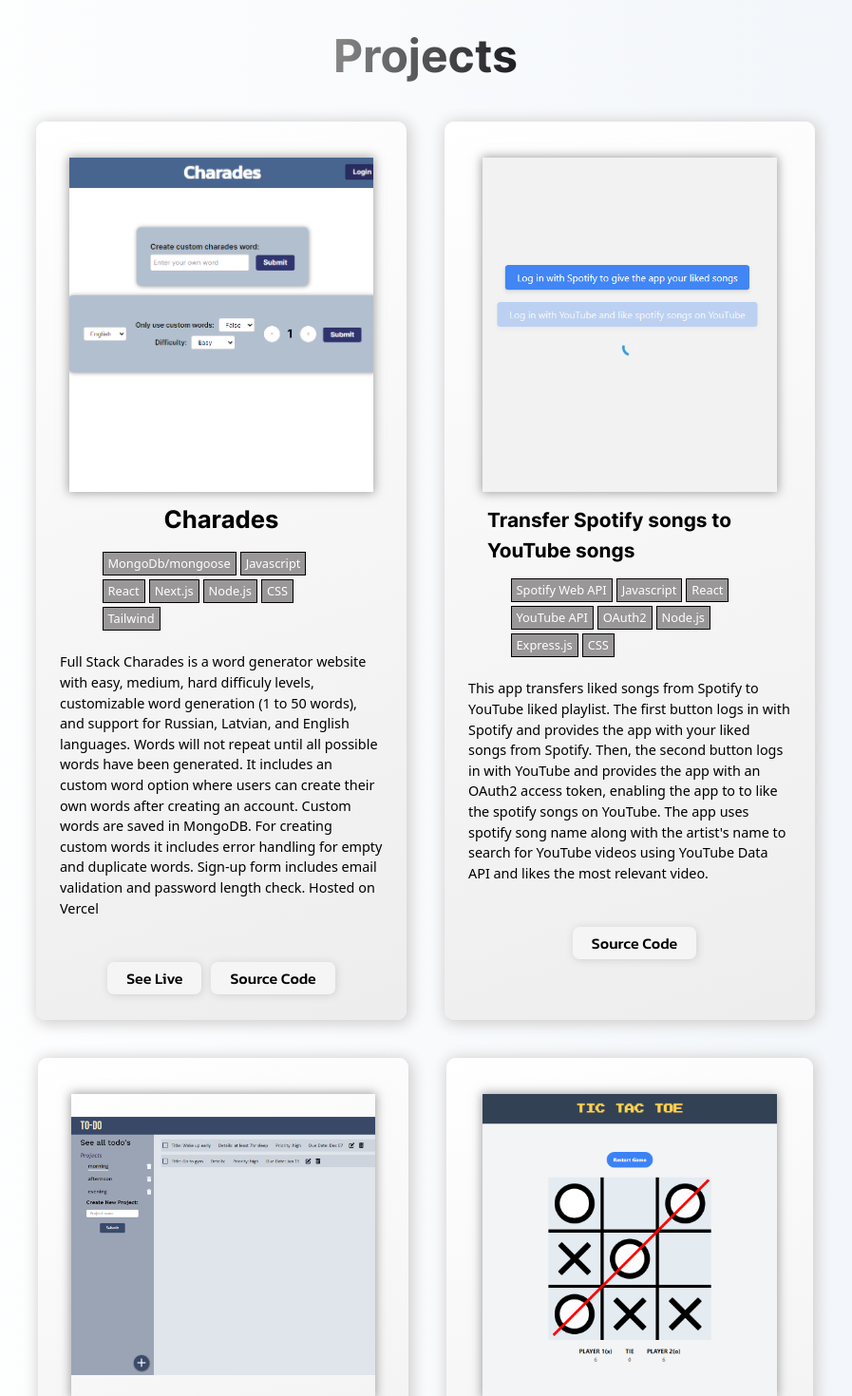
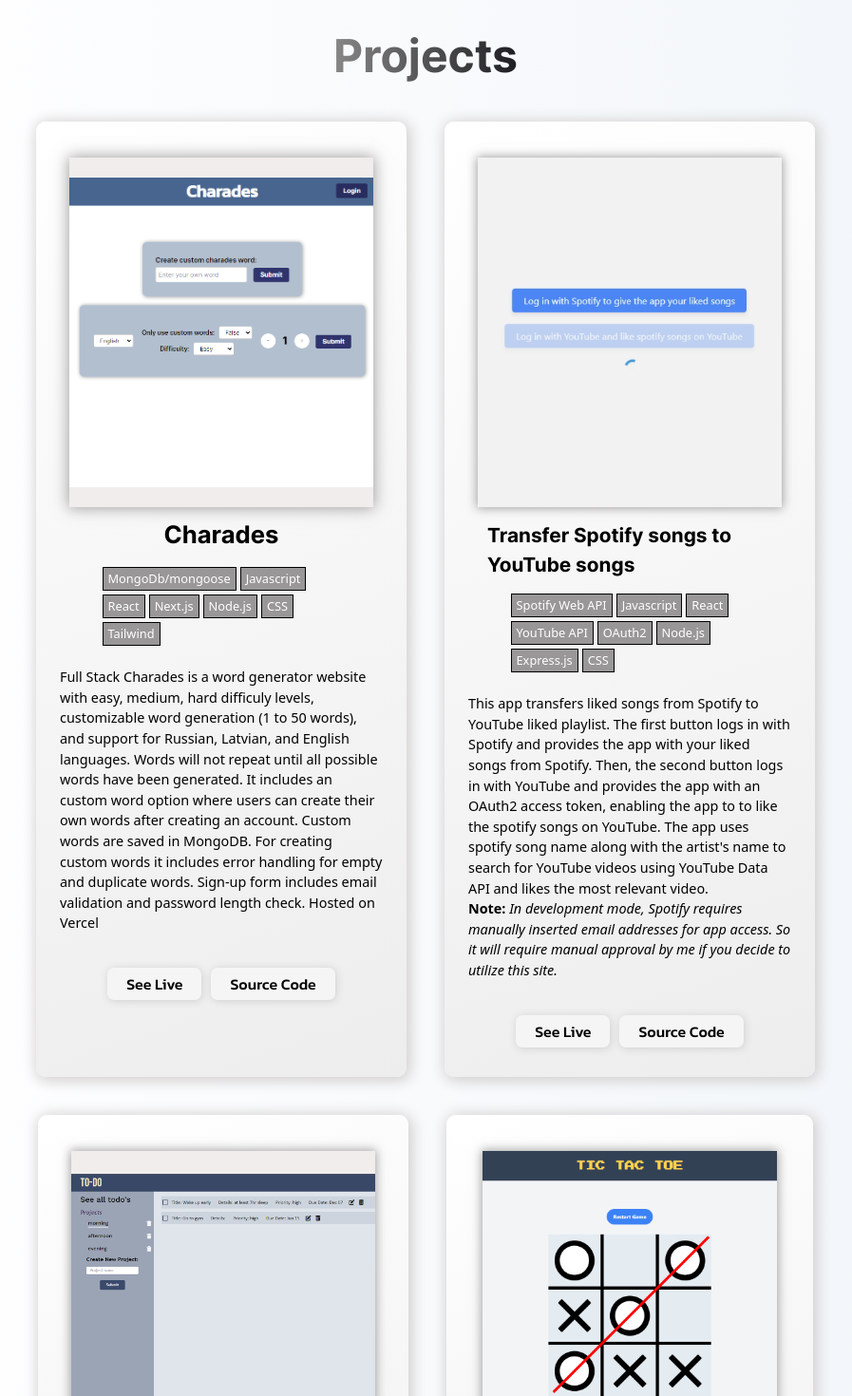
Before and after one commit to LukaTm/Portfolio, a React (Create React App) app: page / in a window 1280 px wide. Shown: the part 1480-2950 px from the top of the page at 95% size, without its empty margins (192-1089 px from the left). Built offline with nearby package versions, Linux system fonts and the light colour scheme.

Commit message:
Project Photo Adjustments

```diff
--- a/src/components/Projecets.module.css
+++ b/src/components/Projecets.module.css
@@ -77,7 +77,7 @@
 
     /* box-shadow: h-shadow v-shadow blur spread color */
     box-shadow: 2px 2px 15px 2px rgb(209, 205, 205);
-    padding: 5px 5px 60px 5px;
+    padding: 5px 5px 80px 5px;
 
     opacity: 0;
     transform: translateY(40px);
@@ -112,7 +112,6 @@
     text-decoration: none;
     font-family: my-custom-font2;
     box-shadow: 1px 1px 8px 0px rgb(207, 207, 207);
-    margin-top: 10px;
 }
 
 .btnSourceCode {
@@ -129,7 +128,6 @@
     text-decoration: none;
     font-family: my-custom-font2;
     box-shadow: 1px 1px 8px 0px rgb(207, 207, 207);
-    margin-top: 10px;
     margin-left: 10px;
 }
 
@@ -157,6 +155,7 @@
     font-weight: bold;
     margin-bottom: 12px;
 }
+
 .descriptionSmall {
     display: flex;
     padding-left: 40px;
@@ -300,58 +299,10 @@
         max-width: 100px;
     }
 }
-/* @media (max-width: 150px) {
-    .project_section > div > :first-child {
-        min-width: ;
-        min-height: calc(100vw - 100px);
-    }
-} */
-
-/* @media (max-width: 328px) {
-    .project_container {
-        width: calc(100vw - 45px);
-    }
-    .project_section > div > :first-child {
-        flex-shrink: 1;
-        max-width: 100%;
-        min-width: calc(100% - 70px);
-        min-height: 250px;
-        flex-basis: 100%;
-        font-size: 3vw;
-    }
-} */
-/* @media (max-width: 308px) {
-    .project_container {
-        width: calc(100vw - 45px);
-    }
-    .project_section > div > :first-child {
-        flex-shrink: 1;
-        max-width: 100%;
-        min-width: 180px;
-        min-height: 250px;
-        flex-basis: 100%;
-        font-size: 3vw;
-    }
-} */
-/* @media (max-width: 242px) {
-    .project_container {
-        min-width: 190px;
-    }
-    .project_container {
-        width: calc(100vw - 45px);
-    }
-    .project_section > div > :first-child {
-        flex-shrink: 1;
-        max-width: 100%;
-        min-width: 180px;
-        min-height: 250px;
-        flex-basis: 100%;
-        font-size: 3vw;
-    }
-} */
 
 .rock {
     background-image: url("../photos/rock.png");
+    background-color: #f1eded;
     background-size: cover;
     background-position: center center;
     background-repeat: no-repeat;
@@ -363,6 +314,7 @@
 
 .calc {
     background-image: url("../photos/calc.png");
+    background-color: #f1eded;
     background-size: contain;
     background-position: center center;
     background-repeat: no-repeat;
@@ -374,6 +326,7 @@
 
 .todo {
     background-image: url("../photos/todo.png");
+    background-color: #f1eded;
     background-size: contain;
     background-position: center center;
     background-repeat: no-repeat;
@@ -385,6 +338,7 @@
 
 .tic_tac {
     background-image: url("../photos/tictactoe.png");
+    background-color: #f1eded;
     background-size: cover;
     background-position: center center;
     background-repeat: no-repeat;
@@ -396,6 +350,19 @@
 
 .charades {
     background-image: url("../photos/charades.png");
+    background-color: #f1eded;
+    background-size: contain;
+    background-position: center center;
+    background-repeat: no-repeat;
+    border: 1px solid var(--border-color);
+    box-shadow: 0px 0px 15px 1px var(--box-shadow-color);
+    min-width: 320px;
+    min-height: 320px;
+}
+
+.spotify_yt {
+    background-image: url("../photos/yt-sp.png");
+    background-color: #f1eded;
     background-size: cover;
     background-position: center center;
     background-repeat: no-repeat;
@@ -404,14 +371,26 @@
     min-width: 320px;
     min-height: 320px;
 }
+.charades.dark_bg {
+    background-color: #273449;
+}
 
-.spotify_yt {
-    background-image: url("../photos/spotify_yt.png");
-    background-size: cover;
-    background-position: center center;
-    background-repeat: no-repeat;
-    border: 1px solid var(--border-color);
-    box-shadow: 0px 0px 10px 1px var(--box-shadow-color);
-    min-width: 310px;
-    min-height: 320px;
+.spotify_yt.dark_bg {
+    background-color: #273449;
 }
+
+.rock.dark_bg {
+    background-color: #273449;
+}
+
+.calc.dark_bg {
+    background-color: #273449;
+}
+
+.todo.dark_bg {
+    background-color: #273449;
+}
+
+.tic_tac.dark_bg {
+    background-color: #273449;
+}
--- a/src/components/Projects.js
+++ b/src/components/Projects.js
@@ -9,6 +9,7 @@
     text,
     languageSwitch,
     lang,
+    darkMode,
 }) {
     const projectsElementRef = useRef(null);
 
@@ -48,7 +49,9 @@
                         className={`${styles.project_container} dark:bg-gradient-to-bl from-slate-800 to-slate-700 dark:shadow-md dark:shadow-slate-700`}
                     >
                         <div
-                            className={`${styles.charades} dark:shadow-custom`}
+                            className={`${styles.charades} dark:shadow-custom ${
+                                darkMode ? styles.dark_bg : ""
+                            }`}
                         ></div>
                         <div
                             className={`${styles.description} dark:text-white`}
@@ -118,7 +121,11 @@
                         className={`${styles.project_container} dark:bg-gradient-to-bl from-slate-800 to-slate-700 dark:shadow-md dark:shadow-slate-700`}
                     >
                         <div
-                            className={`${styles.spotify_yt} dark:shadow-custom`}
+                            className={`${
+                                styles.spotify_yt
+                            } dark:shadow-custom ${
+                                darkMode ? styles.dark_bg : ""
+                            }`}
                         ></div>
                         <div
                             className={`${styles.descriptionSmall} mt-1 dark:text-white `}
@@ -141,53 +148,92 @@
                             <p className="dark:text-white">
                                 {lang ? (
                                     <>
-                                        Šī lietotne pārsūta patīkamās dziesmas
-                                        no Spotify uz YouTube Patīk sarakstu.
-                                        Pirmās pogas klikšķis, piesakās Spotify
-                                        un nodod lietotnei jūsu patīkamās
-                                        dziesmas no Spotify. Pēc tam izmantojot
-                                        otru pogu, piesakās pakalpojumā YouTube
-                                        un nodrošina lietotnei OAuth2 piekļuvi,
-                                        ļaujot lietotnei sākt atzīmēt attiecīgas
-                                        dziesmas ar "Patīk" vietnē YouTube.
-                                        Lietotne izmanto spotify dziesmas
-                                        nosaukumu kopā ar izpildītāja vārdu, lai
-                                        meklētu YouTube videoklipus(dziesmas),
-                                        izmantojot YouTube Data API un atzīmē
-                                        Patīk visatbilstošākos video.
+                                        <span
+                                            className={styles.description_text}
+                                        >
+                                            Šī lietotne pārsūta patīkamās
+                                            dziesmas no Spotify uz YouTube Patīk
+                                            sarakstu. Pirmās pogas klikšķis,
+                                            piesakās Spotify un nodod lietotnei
+                                            jūsu patīkamās dziesmas no Spotify.
+                                            Pēc tam izmantojot otru pogu,
+                                            piesakās pakalpojumā YouTube un
+                                            nodrošina lietotnei OAuth2 piekļuvi,
+                                            ļaujot lietotnei sākt atzīmēt
+                                            attiecīgas dziesmas ar "Patīk"
+                                            vietnē YouTube. Lietotne izmanto
+                                            spotify dziesmas nosaukumu kopā ar
+                                            izpildītāja vārdu, lai meklētu
+                                            YouTube videoklipus(dziesmas),
+                                            izmantojot YouTube Data API un
+                                            atzīmē Patīk visatbilstošākos video.
+                                        </span>
+                                        <br />
+                                        <span style={{ fontWeight: "bold" }}>
+                                            Piezīme:&nbsp;
+                                        </span>
+                                        <span style={{ fontStyle: "italic" }}>
+                                            Izstrādes režīmā Spotify prasa
+                                            manuāli ievietot e-pasta adresi, lai
+                                            piekļūtu lietotnei. Tādēļ tas prasīs
+                                            manuālu apstiprinājumu no manis, ja
+                                            nolemjat izmanto šo mājaslapu.
+                                        </span>
                                     </>
                                 ) : (
                                     <>
-                                        This app transfers liked songs from
-                                        Spotify to YouTube liked playlist. The
-                                        first button logs in with Spotify and
-                                        provides the app with your liked songs
-                                        from Spotify. Then, the second button
-                                        logs in with YouTube and provides the
-                                        app with an OAuth2 access token,
-                                        enabling the app to to like the spotify
-                                        songs on YouTube. The app uses spotify
-                                        song name along with the artist's name
-                                        to search for YouTube videos using
-                                        YouTube Data API and likes the most
-                                        relevant video.
+                                        <span
+                                            className={styles.description_text}
+                                        >
+                                            This app transfers liked songs from
+                                            Spotify to YouTube liked playlist.
+                                            The first button logs in with
+                                            Spotify and provides the app with
+                                            your liked songs from Spotify. Then,
+                                            the second button logs in with
+                                            YouTube and provides the app with an
+                                            OAuth2 access token, enabling the
+                                            app to to like the spotify songs on
+                                            YouTube. The app uses spotify song
+                                            name along with the artist's name to
+                                            search for YouTube videos using
+                                            YouTube Data API and likes the most
+                                            relevant video.
+                                        </span>
+                                        <br />
+                                        <span style={{ fontWeight: "bold" }}>
+                                            Note:&nbsp;
+                                        </span>
+                                        <span style={{ fontStyle: "italic" }}>
+                                            In development mode, Spotify
+                                            requires manually inserted email
+                                            addresses for app access. So it will
+                                            require manual approval by me if you
+                                            decide to utilize this site.
+                                        </span>
                                     </>
                                 )}
                             </p>
                         </div>
 
                         <PreviewBtn
+                            customHref={
+                                "https://transfer-songs-luka.vercel.app/"
+                            }
                             customSourceCodeHref={
                                 "https://github.com/LukaTm/Spotify-Songs-to-Youtube-Liked"
                             }
-                            noLiveBtn={true}
                         />
                     </div>
                     <div
                         className={`${styles.project_container} dark:bg-gradient-to-bl from-slate-800 to-slate-700 dark:shadow-md dark:shadow-slate-700`}
                     >
                         <div
-                            className={`${styles.todo} dark:shadow-custom`}
+                            className={`${
+                                styles.todo
+                            } dark:shadow-custom dark:bg-slate-750 ${
+                                darkMode ? styles.dark_bg : ""
+                            }`}
                         ></div>
                         <div
                             className={`${styles.description} mt-1 dark:text-white`}
@@ -221,7 +267,11 @@
                         className={`${styles.project_container} dark:bg-gradient-to-bl from-slate-800 to-slate-700 dark:shadow-md dark:shadow-slate-700`}
                     >
                         <div
-                            className={`${styles.tic_tac} dark:shadow-custom`}
+                            className={`${
+                                styles.tic_tac
+                            } dark:shadow-custom dark:bg-slate-750 ${
+                                darkMode ? styles.dark_bg : ""
+                            }`}
                         ></div>
                         <div
                             className={`${styles.description} mt-1 dark:text-white`}
@@ -264,7 +314,11 @@
                         className={`${styles.project_container} dark:bg-gradient-to-bl from-slate-800 to-slate-700 dark:shadow-md dark:shadow-slate-700`}
                     >
                         <div
-                            className={`${styles.rock} dark:shadow-custom`}
+                            className={`${
+                                styles.rock
+                            } dark:shadow-custom dark:bg-slate-750 ${
+                                darkMode ? styles.dark_bg : ""
+                            }`}
                         ></div>
                         <div
                             className={`${styles.description} mt-1 dark:text-white`}
@@ -313,7 +367,11 @@
                         className={`${styles.project_container} dark:bg-gradient-to-bl from-slate-800 to-slate-700 dark:shadow-md dark:shadow-slate-700`}
                     >
                         <div
-                            className={`${styles.calc} dark:shadow-custom
+                            className={`${
+                                styles.calc
+                            } dark:shadow-custom dark:bg-slate-750 ${
+                                darkMode ? styles.dark_bg : ""
+                            }
                             `}
                         ></div>
                         <div
--- a/src/pages/Home.js
+++ b/src/pages/Home.js
@@ -656,6 +656,7 @@
                     text={text}
                     languageSwitch={languageSwitch}
                     lang={lang}
+                    darkMode={darkMode}
                 />
                 <Contact darkMode={darkMode} lang={lang} />
             </div>
```
Also changed, not shown: src/photos/yt-sp.png (added).
